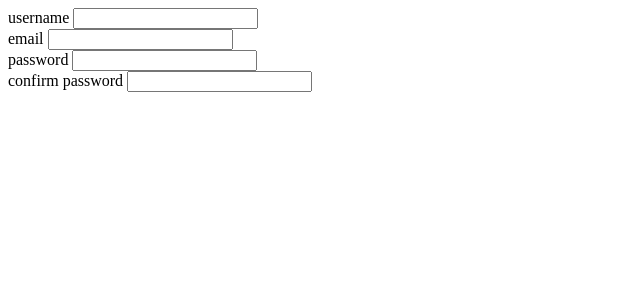
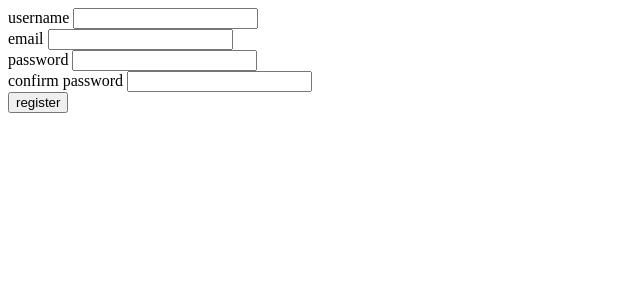
Before and after one commit to prosperReigns/St-Helen_community, a Django app: page /signup/ in a window 1280 px wide. Shown: the top 300 px of the page, without its empty margins (0-640 px from the left). Run offline with Django 4.2, Linux system fonts and the light colour scheme.

```diff
--- a/st_helen/templates/signup.html
+++ b/st_helen/templates/signup.html
@@ -21,5 +21,8 @@
             <label for="password2">confirm password</label>
             <input type="password" name="password2" id="password2">
         </div>
+        <div class="form-control">
+            <button type="submit">register</button>
+        </div>
     </form>
 {% endblock %}
```
Also changed, not shown: README.md (added).
